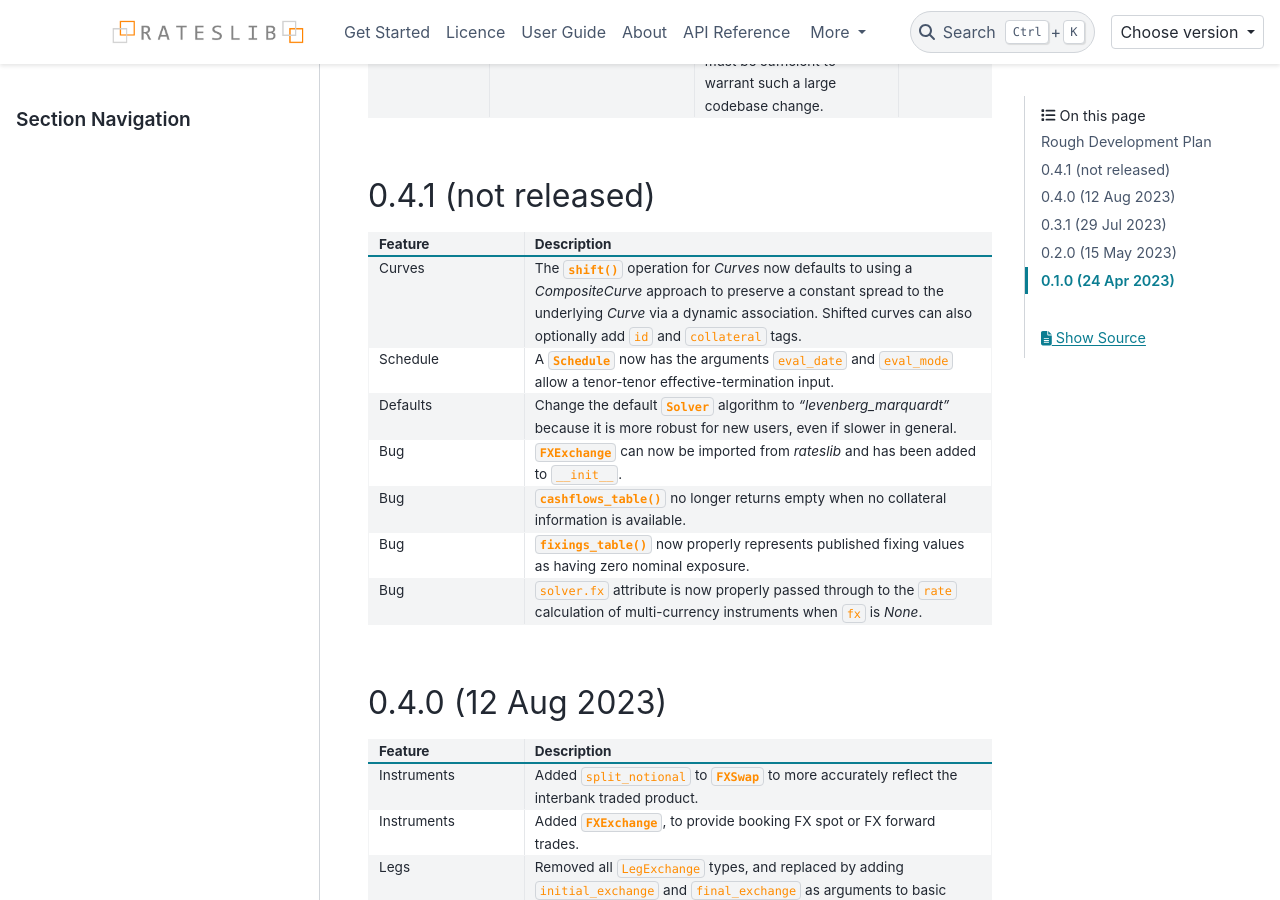
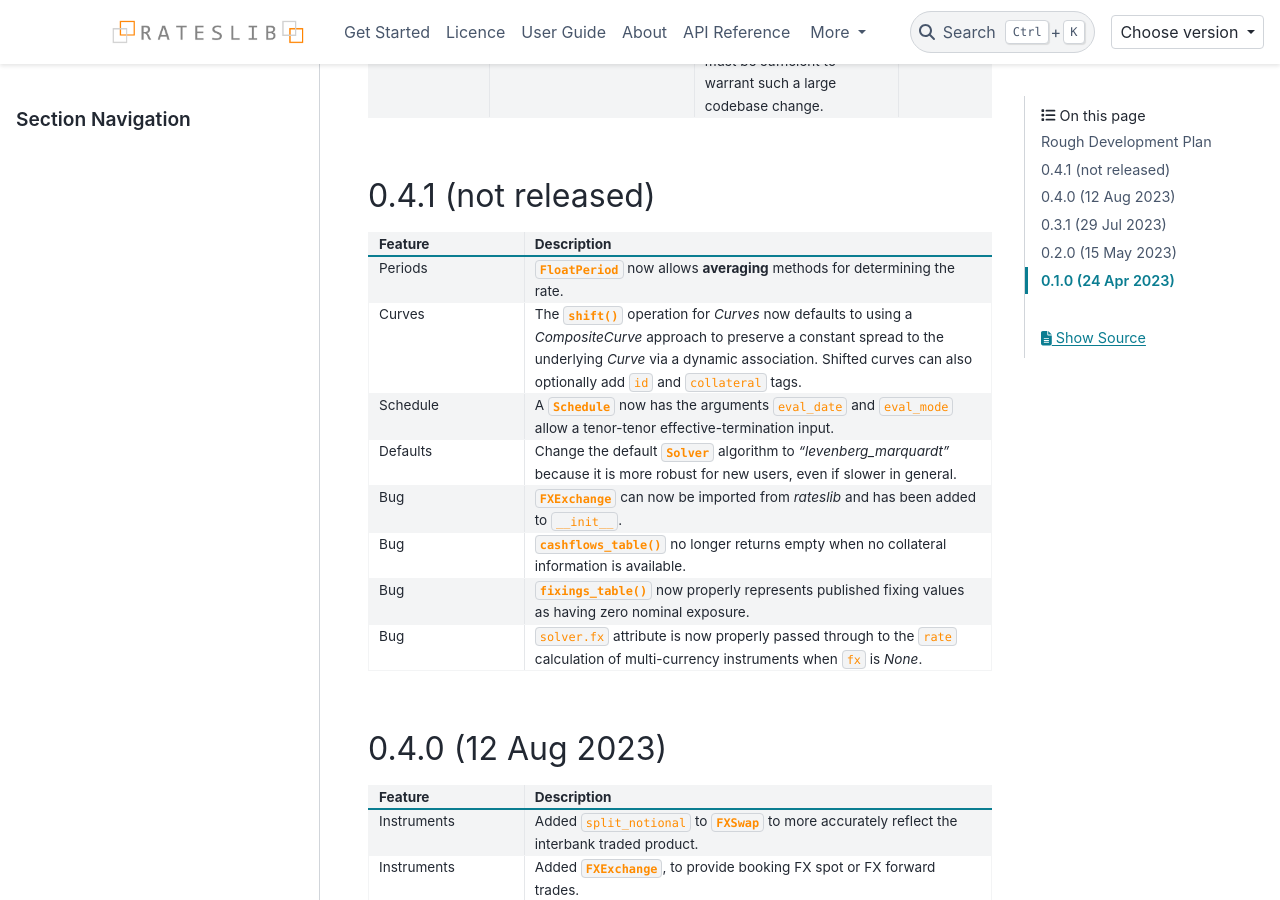
Before and after one commit to attack68/rateslib, a Sphinx documentation site: the page built from docs/source/i_whatsnew.rst, in a window 1280 px wide and 900 px high, scrolled down 1048 px. Built offline with Sphinx 7.4.7 and the PyData theme 0.15.4, drawn with Linux system fonts in a browser that asks for light colours; comment, search, counter and statistics services are not loaded.

Commit message:
DOC: add averaging RFR calculation methods.

```diff
--- a/docs/source/i_whatsnew.rst
+++ b/docs/source/i_whatsnew.rst
@@ -71,6 +71,9 @@ email contact through **rateslib@gmail.com**.
 
    * - Feature
      - Description
+   * - Periods
+     - :class:`~rateslib.periods.FloatPeriod` now allows **averaging** methods for
+       determining the rate.
    * - Curves
      - The :meth:`shift()<rateslib.curves.Curve.shift>` operation for *Curves* now defaults to using
        a *CompositeCurve* approach to preserve a constant spread to the underlying *Curve* via
```
